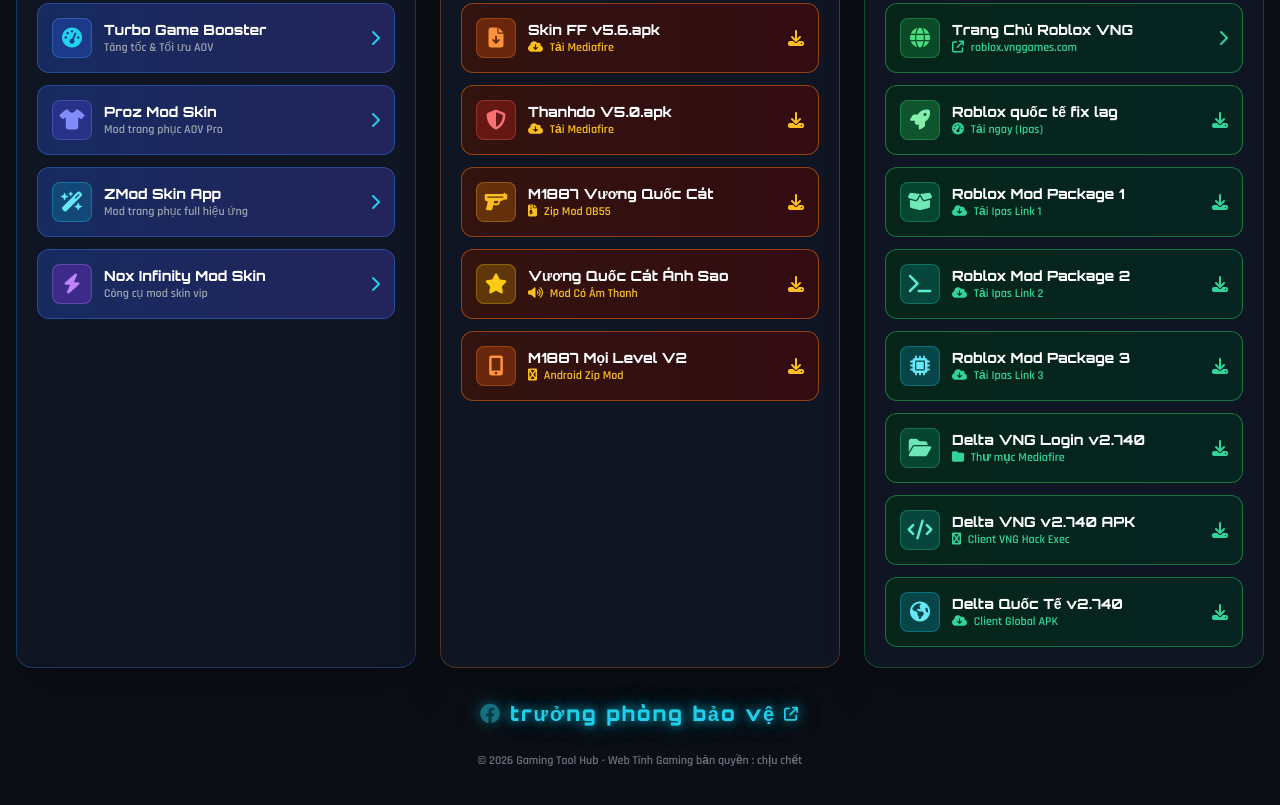
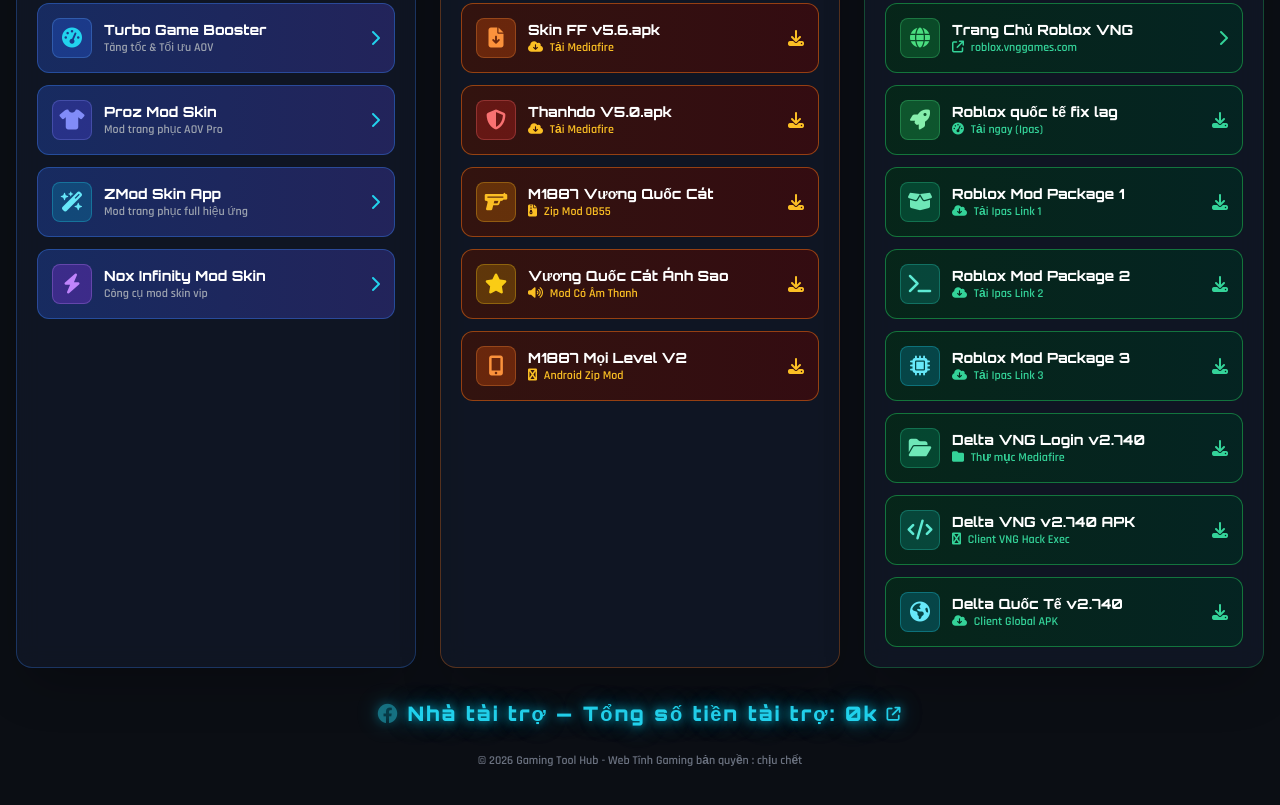
Before and after one commit to ruanxue432-hash/cocai.chim.github.io, a plain HTML site: page index.html in a window 1280 px wide. Shown: the part 482-1287 px from the top of the page. Drawn offline with nearby package versions, Linux system fonts and the light colour scheme.

Commit message:
Update Facebook link text in index.html
Signed-off-by: ruanxue432-hash <ruanxue432@gmail.com>

```diff
--- a/index.html
+++ b/index.html
@@ -353,7 +353,7 @@
     <div class="mt-8 text-center">
         <a href="https://www.facebook.com/share/1RBFxRjUZQ/" target="_blank" class="inline-flex items-center gap-2 text-cyan-400 hover:text-cyan-300 font-black font-orbitron tracking-widest text-lg md:text-xl transition-all hover:scale-105 neon-glow-text">
             <i class="fa-brands fa-facebook text-cyan-400 animate-pulse"></i>
-            <span>trưởng phòng bảo vệ</span>
+            <span> Nhà tài trợ — Tổng số tiền tài trợ: 0k</span>
             <i class="fa-solid fa-arrow-up-right-from-square text-sm"></i>
         </a>
     </div>
```
